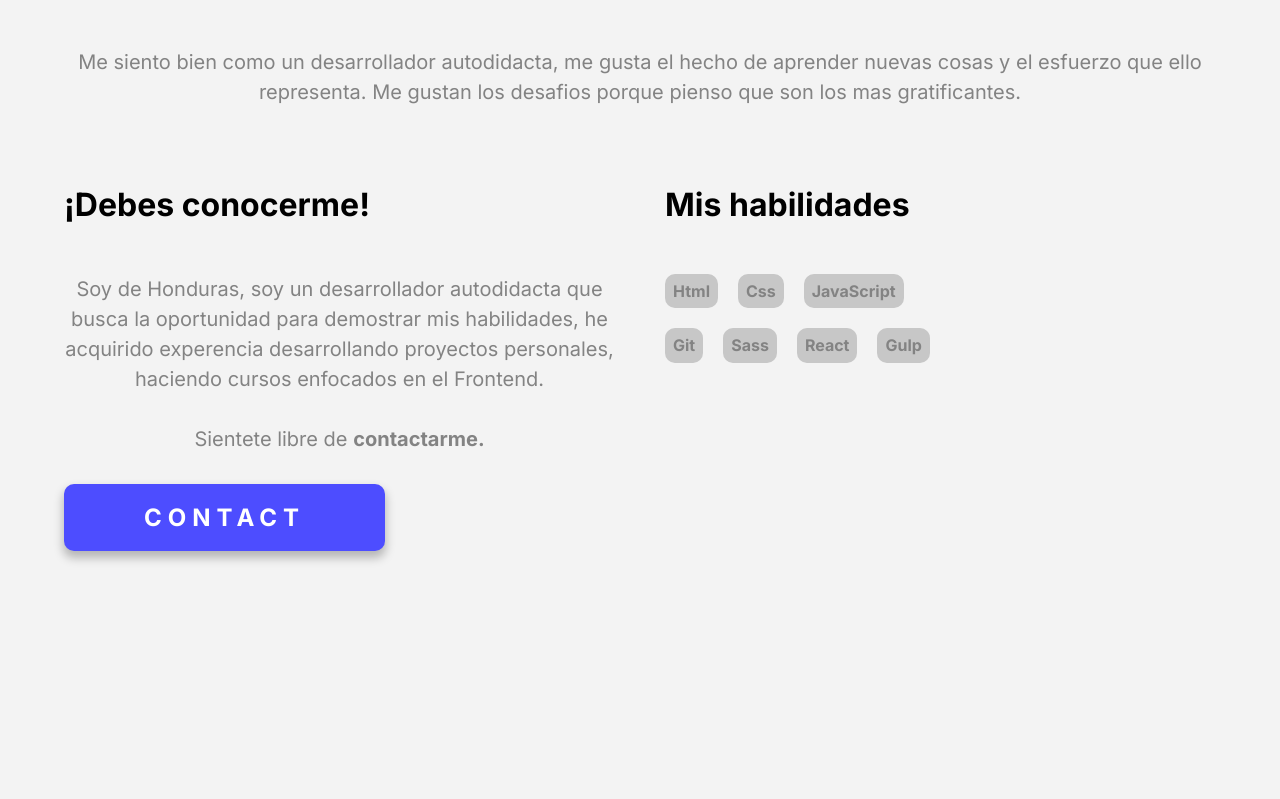
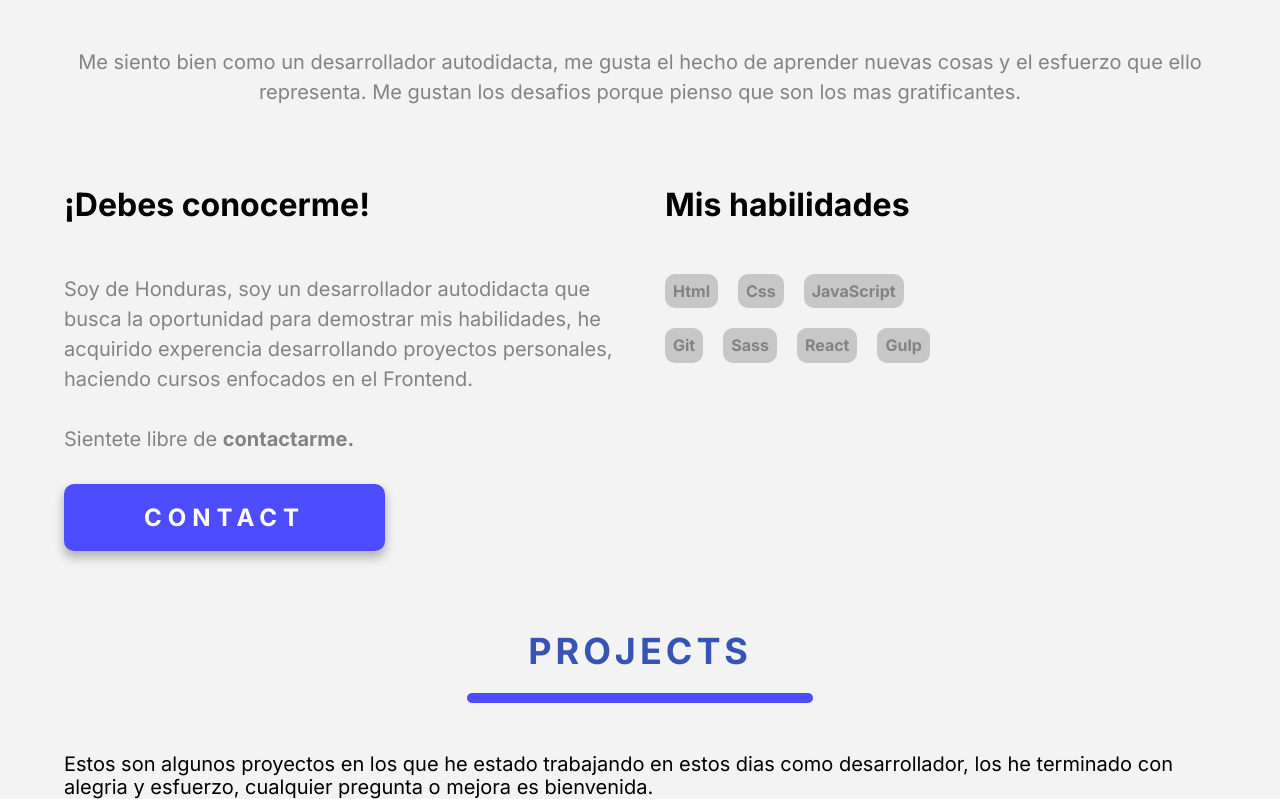
Before and after one commit to jimmy-bustillo/Portafolio, a website: page index.html in a window 1280 px wide. Shown: the part 938-1737 px from the top of the page. Before the commit the page ends 1569 px from the top, so only its background shows below. Drawn offline with nearby package versions, Linux system fonts and the light colour scheme; files that its build step writes are made by us from their sources; files whose address does not match are found by name.

Commit message:
add: agrega la seccion main de proyecto y utilidades en seccion about

```diff
--- a/index.html
+++ b/index.html
@@ -51,13 +51,13 @@
 
       <div class="about__contact">
         <h3 class="about__h3">¡Debes conocerme!</h3>
-        <p class="about__text about__text--left">
+        <p class="about__text text-left">
           Soy de Honduras, soy un desarrollador autodidacta que busca la
           oportunidad para demostrar mis habilidades, he acquirido experencia
           desarrollando proyectos personales, haciendo cursos enfocados en el
           Frontend.
         </p>
-        <p class="about__text about__text--left">
+        <p class="about__text text-left">
           Sientete libre de <span>contactarme.</span>
         </p>
 
@@ -81,5 +81,16 @@
         </ul>
       </div>
     </section>
+
+    <main class="proyecto contenedor">
+      <div class="proyecto__info">
+        <h2 class="proyecto__heading heading-h2">Projects</h2>
+        <p class="proyecto__text">
+          Estos son algunos proyectos en los que he estado trabajando en estos
+          dias como desarrollador, los he terminado con alegria y esfuerzo,
+          cualquier pregunta o mejora es bienvenida.
+        </p>
+      </div>
+    </main>
   </body>
 </html>
```
